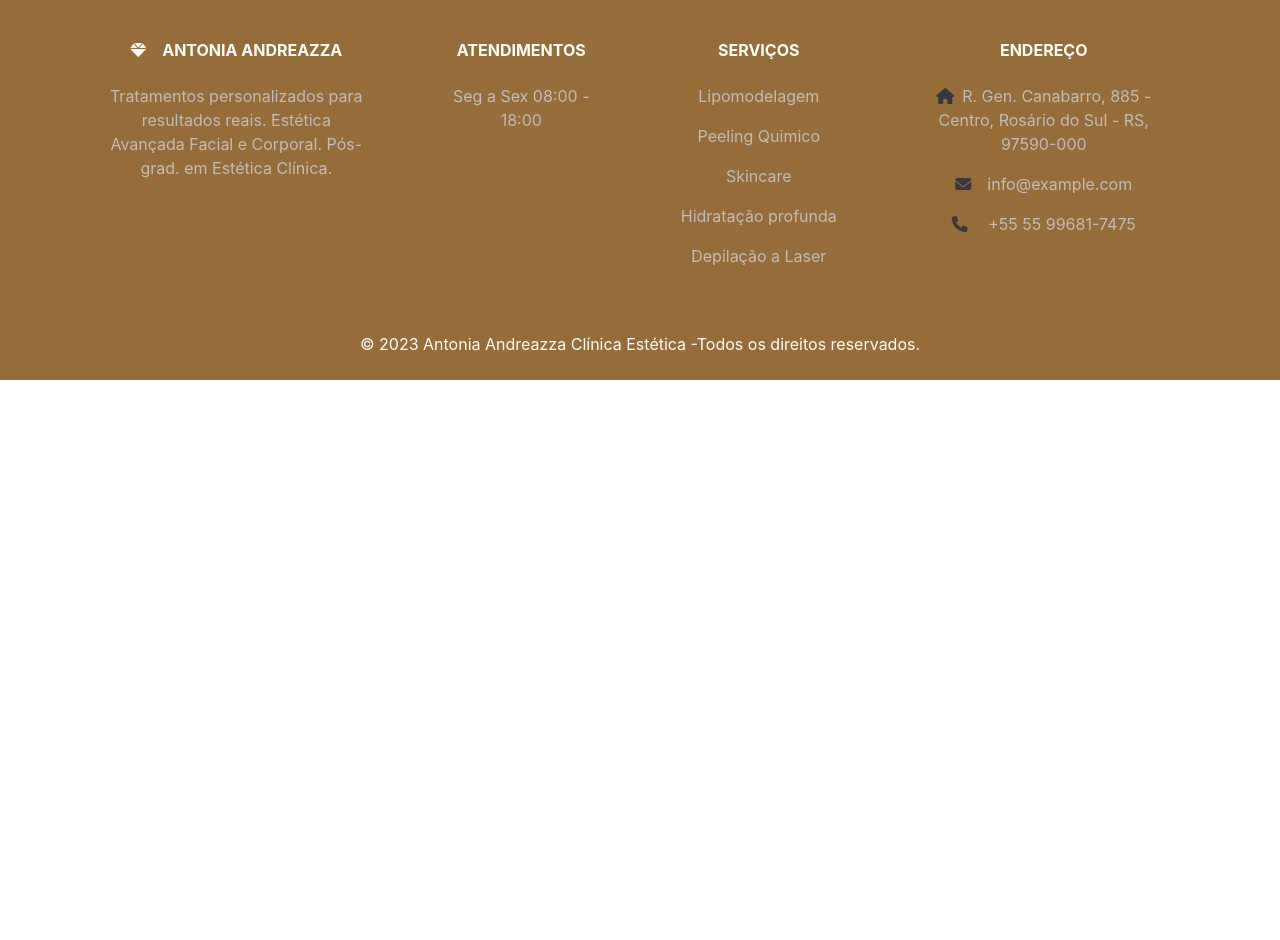
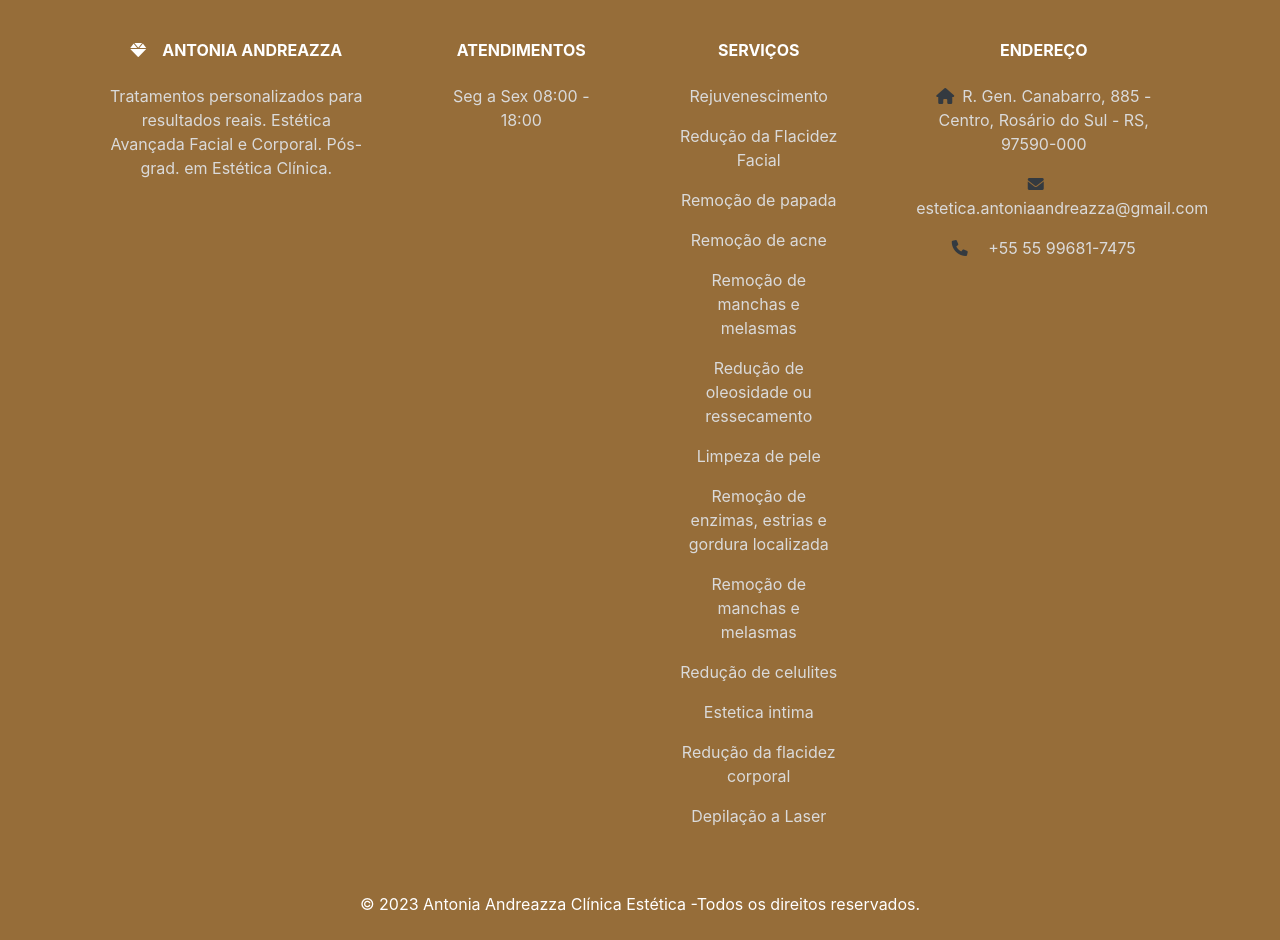
Before and after one commit to gogol54/estetica-andreazza, a React (Create React App) app: page / in a window 1280 px wide. Shown: the part 560-1500 px from the top of the page. Before the commit the page ends 940 px from the top, so only its background shows below. Built offline with nearby package versions, Linux system fonts and the light colour scheme.

Commit message:
include services

```diff
--- a/package.json
+++ b/package.json
@@ -9,6 +9,7 @@
     "mdb-react-ui-kit": "^6.2.0",
     "react": "^18.2.0",
     "react-dom": "^18.2.0",
+    "react-router-dom": "^6.15.0",
     "react-scripts": "5.0.1",
     "styled-components": "^5.3.5",
     "web-vitals": "^2.1.4"
--- a/src/App.js
+++ b/src/App.js
@@ -1,8 +1,13 @@
+import {BrowserRouter as Router, Routes, Route } from 'react-router-dom'
 import Home from "./pages/Home"
 
 function App() {
   return (
-    <Home />
+    <Router>
+      <Routes>
+        <Route path="/" element={<Home />} />
+      </Routes>
+    </Router>
   );
 }
 
--- a/src/components/footer/Footer.jsx
+++ b/src/components/footer/Footer.jsx
@@ -16,7 +16,7 @@ export default function App() {
                 <MDBIcon color='ligth' icon='gem' className='me-3' />
                 Antonia Andreazza
               </h6>
-              <p style={{color: '#bebebe'}}>
+              <p style={{color: '#dadada'}}>
                 Tratamentos personalizados para resultados reais.
                 Estética Avançada Facial e Corporal.
                 Pós-grad. em Estética Clínica.
@@ -25,7 +25,7 @@ export default function App() {
 
             <MDBCol md='2' lg='2' xl='2' className='mx-auto mb-4'>
               <h6 className='text-uppercase fw-bold mb-4' style={{color: 'white'}}>Atendimentos</h6>
-              <p style={{color: '#bebebe'}}>
+              <p style={{color: '#dadada'}}>
                 Seg a Sex 08:00 - 18:00
               </p>
 
@@ -33,27 +33,67 @@ export default function App() {
 
             <MDBCol md='3' lg='2' xl='2' className='mx-auto mb-4'>
               <h6 className='text-uppercase fw-bold mb-4' style={{color: 'white'}}>Serviços</h6>
-              <p style={{color: '#bebebe'}}>
+              <p style={{color: '#dadada'}}>
                 <a href='#!' className='text-reset'>
-                  Lipomodelagem
+                  Rejuvenescimento
                 </a>
               </p>
-              <p style={{color: '#bebebe'}}>
+              <p style={{color: '#dadada'}}>
                 <a href='#!' className='text-reset'>
-                  Peeling Quimico
+                  Redução da Flacidez Facial
                 </a>
               </p>
-              <p style={{color: '#bebebe'}}>
+              <p style={{color: '#dadada'}}>
                 <a href='#!' className='text-reset'>
-                  Skincare
+                  Remoção de papada
                 </a>
               </p>
-              <p style={{color: '#bebebe'}}>
+              <p style={{color: '#dadada'}}>
                 <a href='#!' className='text-reset'>
-                  Hidratação profunda
+                  Remoção de acne
                 </a>
               </p>
-              <p style={{color: '#bebebe'}}>
+              <p style={{color: '#dadada'}}>
+                <a href='#!' className='text-reset'>
+                  Remoção de manchas e melasmas
+                </a>
+              </p>
+              <p style={{color: '#dadada'}}>
+                <a href='#!' className='text-reset'>
+                  Redução de oleosidade ou ressecamento
+                </a>
+              </p>
+              <p style={{color: '#dadada'}}>
+                <a href='#!' className='text-reset'>
+                  Limpeza de pele
+                </a>
+              </p>
+              <p style={{color: '#dadada'}}>
+                <a href='#!' className='text-reset'>
+                  Remoção de enzimas, estrias e gordura localizada
+                </a>
+              </p>
+              <p style={{color: '#dadada'}}>
+                <a href='#!' className='text-reset'>
+                  Remoção de manchas e melasmas
+                </a>
+              </p>
+              <p style={{color: '#dadada'}}>
+                <a href='#!' className='text-reset'>
+                  Redução de celulites
+                </a>
+              </p>
+              <p style={{color: '#dadada'}}>
+                <a href='#!' className='text-reset'>
+                  Estetica intima
+                </a>
+              </p>
+              <p style={{color: '#dadada'}}>
+                <a href='#!' className='text-reset'>
+                  Redução da flacidez corporal
+                </a>
+              </p>
+              <p style={{color: '#dadada'}}>
                 <a href='#!' className='text-reset'>
                   Depilação a Laser
                 </a>
@@ -62,15 +102,15 @@ export default function App() {
 
             <MDBCol md='4' lg='3' xl='3' className='mx-auto mb-md-0 mb-4'>
               <h6 className='text-uppercase fw-bold mb-4' style={{color: 'white'}}>Endereço</h6>
-              <p style={{color: '#bebebe'}}>
+              <p style={{color: '#dadada'}}>
                 <MDBIcon color='dark' icon='home' className='me-2' />
                 R. Gen. Canabarro, 885 - Centro, Rosário do Sul - RS, 97590-000
               </p>
-              <p style={{color: '#bebebe'}}>
+              <p style={{color: '#dadada'}}>
                 <MDBIcon color='dark' icon='envelope' className='me-3' />
-                info@example.com
+                estetica.antoniaandreazza@gmail.com
               </p>
-              <p style={{color: '#bebebe'}}>
+              <p style={{color: '#dadada'}}>
                 <MDBIcon color='dark' icon='phone' className='me-3' /> +55 55 99681-7475
               </p>
 
--- a/src/components/topbar/Topbar.jsx
+++ b/src/components/topbar/Topbar.jsx
@@ -24,20 +24,23 @@ const Topbar = () => {
   return (
     <nav className="navbar navbar-expand-lg fixed-top navbar-scroll shadow-0" style={{backgroundColor: '#EADFDB', color:'#966D39'}}>
       <div className="container">
+        <a className="navbar-brand" href="/">
           <ImageFirst
             src="https://firebasestorage.googleapis.com/v0/b/ecommerce-shop-82750.appspot.com/o/AF%20-%20MARCA%20REDONDA.png?alt=media&token=bea327c1-0073-4b66-837a-53c3a6b82ba1"
             alt="logo de clinica estética Antonia Andreazza"
           />
-        <a className="navbar-brand" href="#">
-
-          <p className="titulo" style={{color:'#966D39', marginRight:'0px'}}>
+        </a>
+        <a className="navbar-brand" href="/">
+          <p className="titulo" style={{color:'#966D39'}}>
             <span>Antonia Andreazza</span> Clínica Estética
           </p>
         </a>
+        <a className="navbar-brand" href="/">
           <ImageBar
             src="https://firebasestorage.googleapis.com/v0/b/ecommerce-shop-82750.appspot.com/o/AF%20-%20MARCA%20REDONDA.png?alt=media&token=bea327c1-0073-4b66-837a-53c3a6b82ba1"
             alt="logo de clinica estética Antonia Andreazza"
           />
+        </a>
         <button className="navbar-toggler ps-0" type="button" data-mdb-toggle="collapse" data-mdb-target="#navbarExample01"
           aria-controls="navbarExample01" aria-expanded="false" aria-label="Toggle navigation">
           <span className="d-flex justify-content-start align-items-center">
@@ -47,7 +50,7 @@ const Topbar = () => {
         <div className="collapse navbar-collapse" id="navbarExample01">
           <ul className="navbar-nav me-auto mb-2 mb-lg-0">
             <li className="nav-item active">
-              <a className="nav-link px-3" href="#">Página Inicial</a>
+              <a className="nav-link px-3" href="/">Página Inicial</a>
             </li>
             <li className="nav-item">
               <a className="nav-link px-3" href="#">Quem Somos</a>
```
Also changed, not shown: 1 other file (tests, documents, lock files or other folders). Lines whose indentation alone changed are shown as unchanged.
